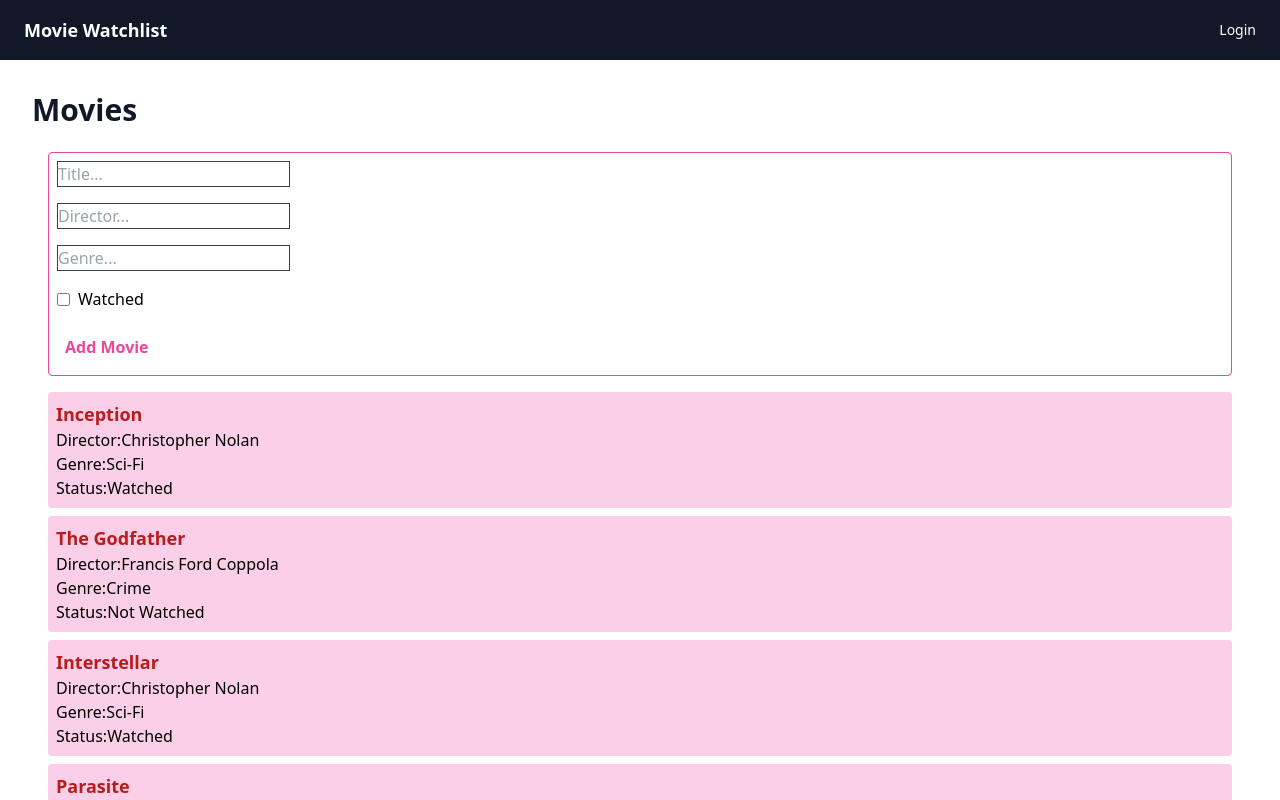
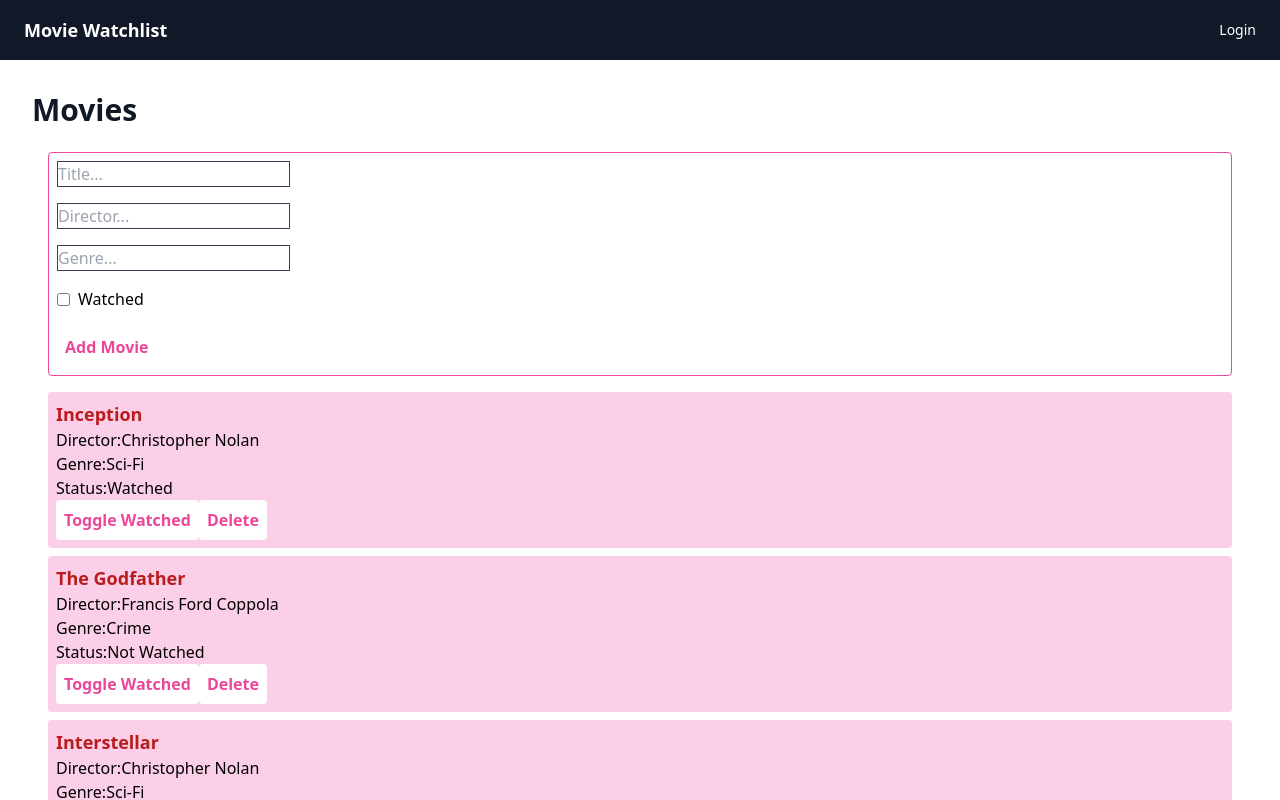
Before and after one commit to anidabilalli/movie-wachlist-132615, a React (Vite) app: page /movies in a window 1280 px wide. Shown: the top 800 px of the page. Built offline with nearby package versions, Linux system fonts and the light colour scheme.

Commit message:
Implemented Update and Delete

```diff
--- a/src/pages/MoviesPage.jsx
+++ b/src/pages/MoviesPage.jsx
@@ -27,6 +27,23 @@ function MoviesPage() {
             setGenre("");
             setWatched(false);
         }
+    }
+
+    function toggleWatched(movie) {
+        setMovies((prevState) => {
+            return prevState.map((prevMovie) => {
+                if (prevMovie.id === movie.id) {
+                    return {...prevMovie, watched: !prevMovie.watched};
+                }
+                else return prevMovie;
+            });
+        });
+    }
+
+    function deleteMovie(movie) {
+        setMovies((prevState) => {
+            return prevState.filter((prevMovie) => prevMovie.id !== movie.id);
+        });
     }
 
   return (
@@ -84,6 +101,20 @@ function MoviesPage() {
                 <div>Director:{movie.director}</div>
                 <div>Genre:{movie.genre}</div>
                 <div>Status:{movie.watched ? 'Watched': 'Not Watched'}</div>
+
+                    <button
+                        onClick={() => toggleWatched(movie)}
+                        className="rounded bg-white font-bold text-pink-500 p-2 border-pink-700"
+                        >
+                        Toggle Watched
+                    </button>
+
+                    <button
+                        onClick={() => deleteMovie(movie)}
+                        className="rounded bg-white font-bold text-pink-500 p-2 border-pink-700"
+                        >
+                        Delete
+                    </button>
            </div>
             );
         })}
```
